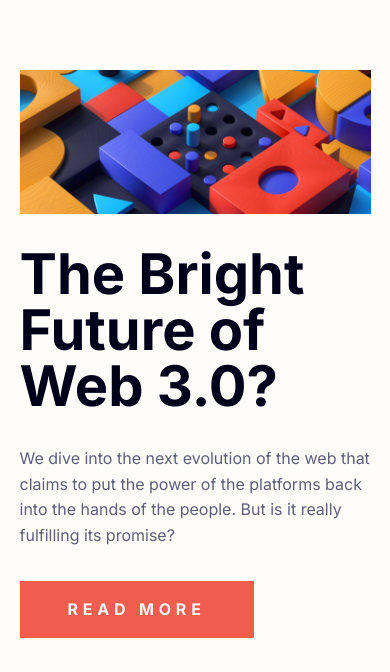
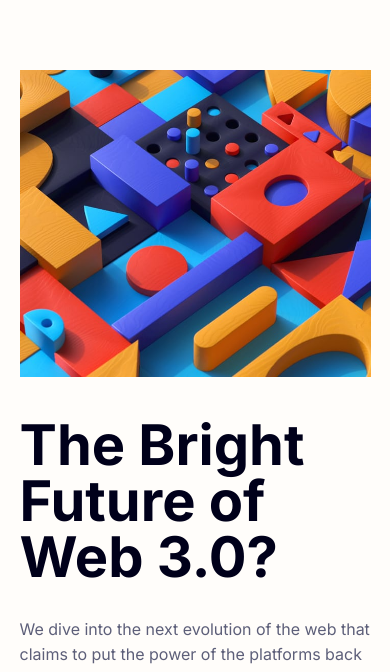
Before and after one commit to ABojo/fm-news-homepage, a website: page index.html in a window 390 px wide. Shown: the part 154-826 px from the top of the page. Drawn offline with Linux system fonts and the light colour scheme; files whose address does not match are found by name.

Commit message:
added the responsive image to the spotlight

```diff
--- a/index.html
+++ b/index.html
@@ -45,11 +45,13 @@
       </header>
       <main class="main">
         <article class="spotlight">
-          <img
-            src="./images//image-web-3-desktop.jpg"
-            alt="Web 3 Image"
-            class="spotlight__img"
-          />
+          <picture class="spotlight__img">
+            <source
+              media="(max-width: 500px)"
+              srcset="./images/image-web-3-mobile.jpg"
+            />
+            <img src="./images/image-web-3-desktop.jpg" alt="Web 3 Image" />
+          </picture>
           <h1 class="spotlight__heading">The Bright Future of Web 3.0?</h1>
           <p class="spotlight__paragraph">
             We dive into the next evolution of the web that claims to put the
--- a/sass/layout/_spotlight.scss
+++ b/sass/layout/_spotlight.scss
@@ -10,8 +10,11 @@
   align-items: start;
 
   &__img {
-    width: 100%;
     grid-column: 1 / -1;
+
+    & > * {
+      width: 100%;
+    }
   }
 
   &__heading {
```
Also changed, not shown: css/styles.css.
